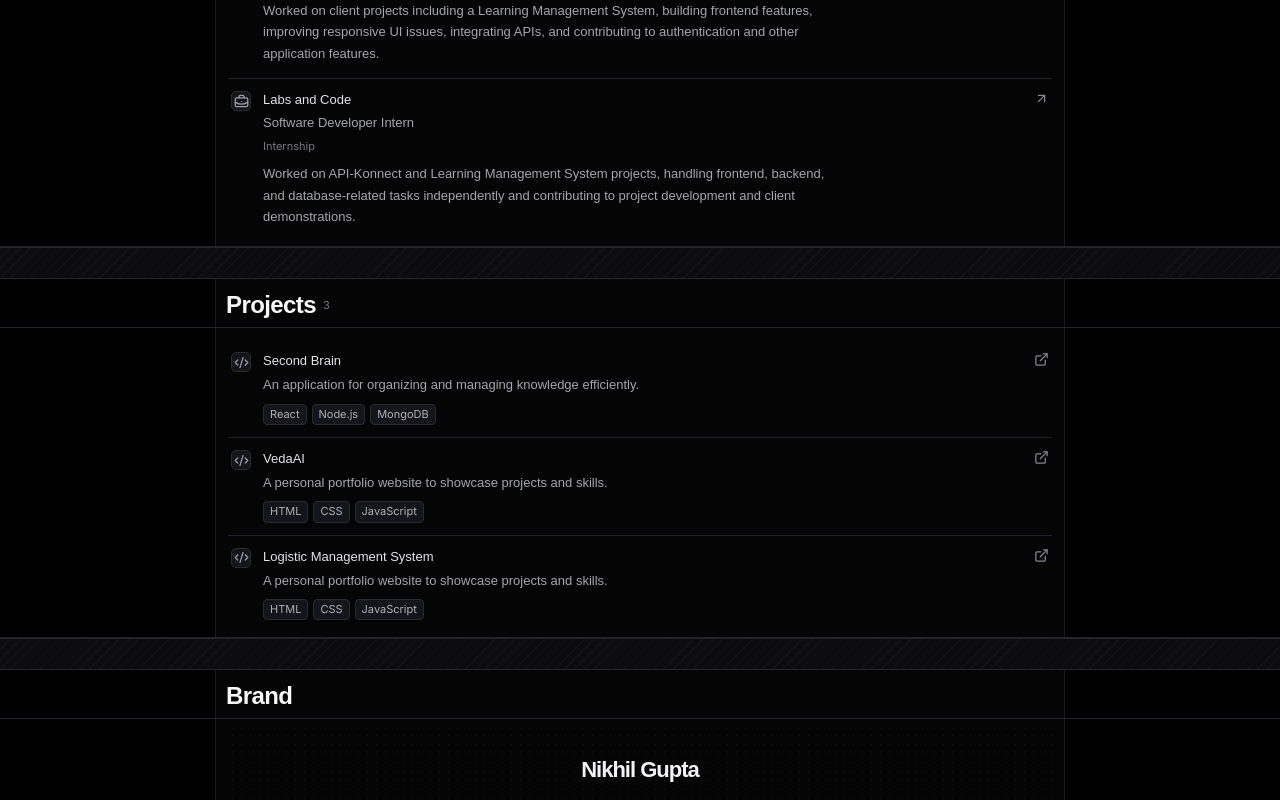
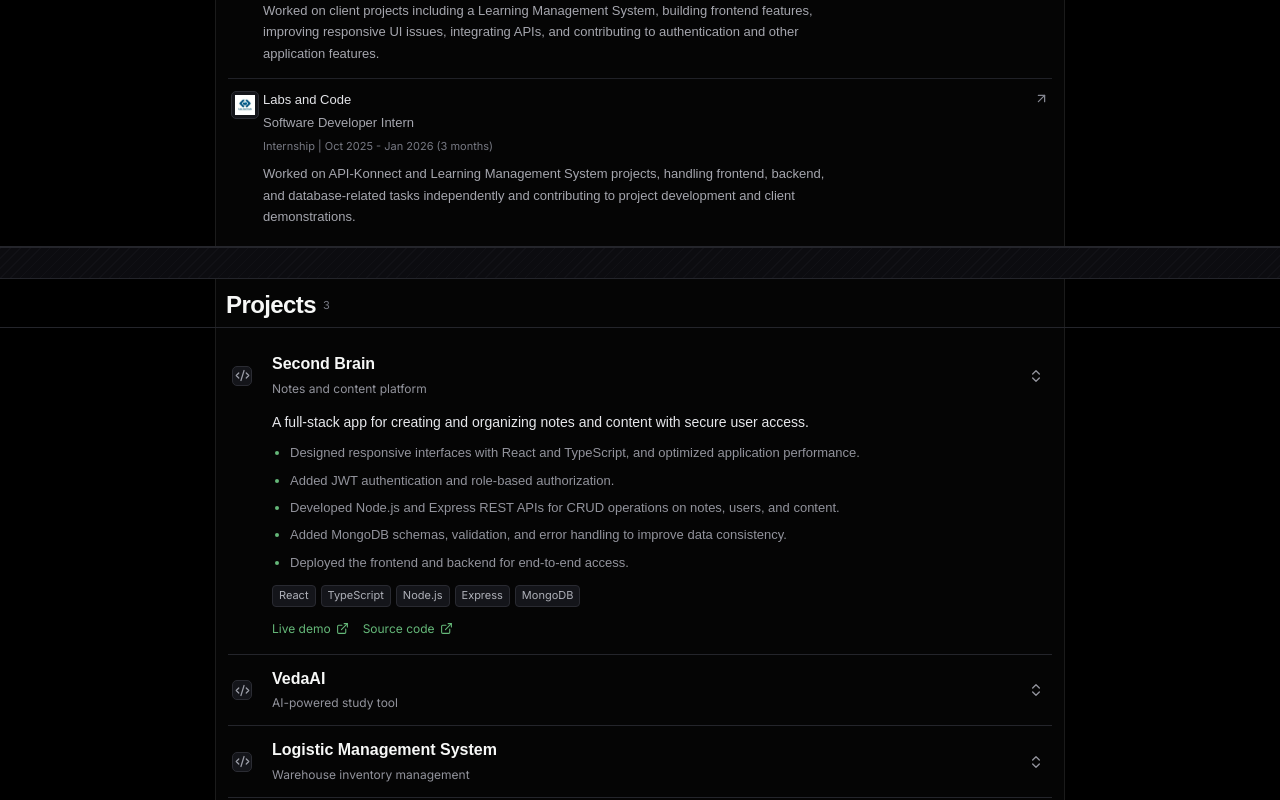
Before and after one commit to Nikhil112004/nikhil-gupta-portfolio, a Next.js app: page / in a window 1280 px wide. Shown: the part 1820-2620 px from the top of the page. Built offline with nearby package versions, Linux system fonts and the light colour scheme; no server answers.

Commit message:
feat: fixed dropdown working

```diff
--- a/app/globals.css
+++ b/app/globals.css
@@ -1247,3 +1247,165 @@ html[data-theme="dark"] .topbar {
   letter-spacing: -0.045em;
   text-shadow: none;
 }
+
+.experience-logo {
+  width: 28px;
+  height: 28px;
+  padding: 3px;
+}
+
+.experience-logo img {
+  width: 100%;
+  height: 100%;
+  object-fit: contain;
+}
+
+.project-disclosure {
+  border-bottom: 1px solid var(--line);
+}
+
+.project-summary {
+  display: grid;
+  grid-template-columns: 28px minmax(0, 1fr) 20px;
+  align-items: center;
+  gap: 12px;
+  padding: 13px 4px;
+  cursor: pointer;
+  list-style: none;
+}
+
+.project-summary::-webkit-details-marker {
+  display: none;
+}
+
+.project-summary-copy {
+  display: grid;
+  gap: 3px;
+  min-width: 0;
+}
+
+.project-summary-copy strong {
+  color: var(--heading);
+  font: 600 16px/1.4 Arial, Helvetica, sans-serif;
+}
+
+.project-summary-copy small {
+  color: var(--muted);
+  font-size: 12px;
+}
+
+.project-chevron {
+  color: var(--muted);
+  transition: transform 160ms ease;
+}
+
+
+.project-details {
+  padding: 0 12px 16px 44px;
+}
+
+.project-description {
+  margin: 0 0 8px;
+  color: var(--text);
+  font: 500 14px/1.65 Arial, Helvetica, sans-serif;
+}
+
+.project-highlights {
+  display: grid;
+  gap: 6px;
+  margin: 0 0 12px;
+  padding-left: 18px;
+  color: var(--muted);
+  font: 400 13px/1.65 Arial, Helvetica, sans-serif;
+}
+
+.project-highlights li::marker {
+  color: var(--forest-bright);
+}
+
+.project-links {
+  display: flex;
+  flex-wrap: wrap;
+  gap: 14px;
+  margin-top: 12px;
+}
+
+.project-links a {
+  display: inline-flex;
+  align-items: center;
+  gap: 5px;
+  color: var(--forest-bright);
+  font-size: 12px;
+}
+
+.project-links a:hover {
+  color: var(--heading);
+}
+
+.project-close {
+  display: none;
+  color: var(--muted);
+}
+
+.project-disclosure[open] .project-chevron {
+  display: none;
+}
+
+.project-disclosure[open] .project-close {
+  display: block;
+}
+
+.project-summary > .project-chevron,
+.project-summary > .project-close {
+  grid-column: 3;
+  grid-row: 1;
+  transition: opacity 180ms ease, transform 180ms ease;
+}
+
+.project-summary > .project-chevron {
+  opacity: 1;
+  transform: rotate(0) scale(1);
+}
+
+.project-summary > .project-close {
+  display: block;
+  opacity: 0;
+  transform: rotate(-90deg) scale(0.75);
+}
+
+.project-disclosure[open] .project-chevron {
+  opacity: 0;
+  transform: rotate(90deg) scale(0.75);
+}
+
+.project-disclosure[open] .project-close {
+  opacity: 1;
+  transform: rotate(0) scale(1);
+}
+
+@media (prefers-reduced-motion: reduce) {
+  .project-summary > .project-chevron,
+  .project-summary > .project-close {
+    transition: none;
+  }
+}
+
+.project-disclosure[open] .project-chevron {
+  display: block;
+}
+
+.project-summary > .project-chevron {
+  display: block;
+  opacity: 1;
+  transform: rotate(0) scale(1);
+}
+
+.project-disclosure[open] .project-chevron {
+  display: block;
+  opacity: 1;
+  transform: rotate(180deg) scale(1);
+}
+
+.project-summary > .project-close {
+  display: none !important;
+}
--- a/components/sections/PortfolioPage.tsx
+++ b/components/sections/PortfolioPage.tsx
@@ -1,11 +1,12 @@
 import type { ReactNode } from "react";
 import {
   ArrowUpRight,
-  BriefcaseBusiness,
+  ChevronsUpDown,
   Code2,
   ExternalLink,
   Mail,
   MapPin,
+  X,
 } from "lucide-react";
 import { CODING_PROFILES } from "@/data/codingProfiles";
 import { EXPERIENCE } from "@/data/experience";
@@ -117,7 +118,7 @@ function ContactLinks() {
 function ExperienceList() {
   return EXPERIENCE.map((item) => (
     <article className="list-row experience-row" key={`${item.company}-${item.role}`}>
-      <span className="row-icon"><BriefcaseBusiness size={15} /></span>
+      <span className="row-icon experience-logo"><img src={item.logo} alt={`${item.company} logo`} /></span>
       <div>
         <h3>{item.company}</h3>
         <p>{item.role}</p>
@@ -130,29 +131,39 @@ function ExperienceList() {
 }
 
 function ProjectList() {
-  return PROJECTS.map((project) => (
-    <article className="list-row project-row" key={project.title}>
-      <span className="row-icon"><Code2 size={15} /></span>
-      <div className="project-copy">
-        <h3>{project.title}</h3>
-        <p>{project.description}</p>
+  return PROJECTS.map((project, index) => (
+    <details className="project-disclosure" key={project.title} open={index === 0}>
+      <summary className="project-summary">
+        <span className="row-icon"><Code2 size={15} /></span>
+        <span className="project-summary-copy">
+          <strong>{project.title}</strong>
+          <small>{project.subtitle}</small>
+        </span>
+        <ChevronsUpDown className="project-chevron" size={16} aria-hidden="true" />
+        <X className="project-close" size={16} aria-hidden="true" />
+      </summary>
+      <div className="project-details">
+        <p className="project-description">{project.description}</p>
+        <ul className="project-highlights">
+          {project.highlights.map((highlight) => <li key={highlight}>{highlight}</li>)}
+        </ul>
         <div className="tag-list">
           {project.technologies.map((item) => <span key={item}>{item}</span>)}
         </div>
+        <div className="project-links">
+          {project.live && (
+            <a href={project.live} target="_blank" rel="noreferrer">
+              Live demo <ExternalLink size={13} />
+            </a>
+          )}
+          <a href={project.github} target="_blank" rel="noreferrer">
+            Source code <ExternalLink size={13} />
+          </a>
+        </div>
       </div>
-      <a
-        className="row-action"
-        href={project.live || project.github}
-        target="_blank"
-        rel="noreferrer"
-        aria-label={`Open ${project.title}`}
-      >
-        <ExternalLink size={15} />
-      </a>
-    </article>
+    </details>
   ));
 }
-
 function StackIcons() {
   const skills = SKILLS.flatMap((group) => group.skills);
 
--- a/data/experience.ts
+++ b/data/experience.ts
@@ -1,14 +1,16 @@
 export const EXPERIENCE = [
     {
         company: "NavRasa IT Solutions",
+        logo: "/navRasa.png",
         role: "Full Stack Developer Intern",
-        duration: "Internship",
+        duration: "Internship | May 2026 - Aug 2026",
         description: "Worked on client projects including a Learning Management System, building frontend features, improving responsive UI issues, integrating APIs, and contributing to authentication and other application features.",
     },
     {
         company: "Labs and Code",
+        logo: "/lab&code.png",
         role: "Software Developer Intern",
-        duration: "Internship",
+        duration: "Internship | Oct 2025 - Jan 2026 (3 months)",
         description: "Worked on API-Konnect and Learning Management System projects, handling frontend, backend, and database-related tasks independently and contributing to project development and client demonstrations.",
     },
 ]
--- a/data/projects.ts
+++ b/data/projects.ts
@@ -1,26 +1,47 @@
 export const PROJECTS = [
   {
     title: "Second Brain",
-        description:"An application for organizing and managing knowledge efficiently.",
-        technologies: ["React", "Node.js", "MongoDB"],
+    subtitle: "Notes and content platform",
+    description: "A full-stack app for creating and organizing notes and content with secure user access.",
+    highlights: [
+      "Designed responsive interfaces with React and TypeScript, and optimized application performance.",
+      "Added JWT authentication and role-based authorization.",
+      "Developed Node.js and Express REST APIs for CRUD operations on notes, users, and content.",
+      "Added MongoDB schemas, validation, and error handling to improve data consistency.",
+      "Deployed the frontend and backend for end-to-end access.",
+    ],
+    technologies: ["React", "TypeScript", "Node.js", "Express", "MongoDB"],
     github: "https://github.com/Nikhil112004/Second-Brain",
     live: "https://second-brain-gm4j.vercel.app/",
-        image: "/images/projects/second-brain.png"
+    image: "/images/projects/second-brain.png",
   },
   {
     title: "VedaAI",
-        description:"A personal portfolio website to showcase projects and skills.",
-        technologies: ["HTML", "CSS", "JavaScript"],
+    subtitle: "AI-powered study tool",
+    description: "A study assistant that generates structured responses and keeps longer tasks responsive.",
+    highlights: [
+      "Integrated Claude and Gemini APIs to generate structured study content.",
+      "Added Redis caching and BullMQ queues to handle background jobs.",
+      "Used WebSockets to send real-time task updates.",
+      "Deployed on Vercel for access across devices.",
+    ],
+    technologies: ["React", "TypeScript", "Node.js", "Claude API", "Gemini API", "Redis", "BullMQ"],
     github: "https://github.com/Nikhil112004/veda-ai-assignment",
-        live: "https://web-btwn.vercel.app/",
-        image: "/images/projects/veda-ai.png"
+    live: "https://vedaai-assessment-monorepo-web.vercel.app/",
+    image: "/images/projects/veda-ai.png",
   },
   {
     title: "Logistic Management System",
-        description:"A personal portfolio website to showcase projects and skills.",
+    subtitle: "Warehouse inventory management",
+    description: "A logistics system for keeping warehouse inventory and stock records organized.",
+    highlights: [
+      "Manage inventory across warehouse operations.",
+      "Track products by SKU to find and monitor stock items.",
+      "Provide role-based login for users with different responsibilities.",
+    ],
     technologies: ["HTML", "CSS", "JavaScript"],
     github: "https://github.com/Nikhil112004/logistic-management-FE",
     live: "https://logistic-management-fe.vercel.app/",
-        image: "/images/projects/lms.png"
+    image: "/images/projects/lms.png",
   },
-]
+];
```
Also changed, not shown: public/lab&code.png (added), public/navRasa.png (added). Lines whose indentation alone changed are shown as unchanged.
